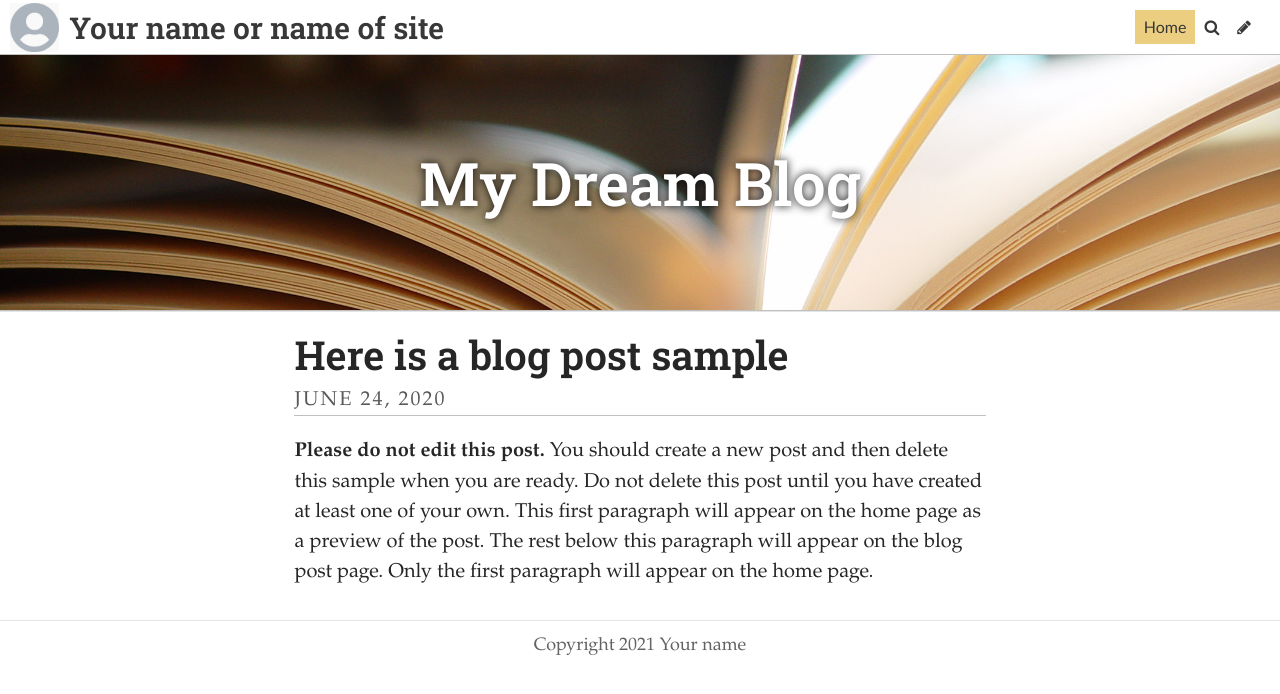
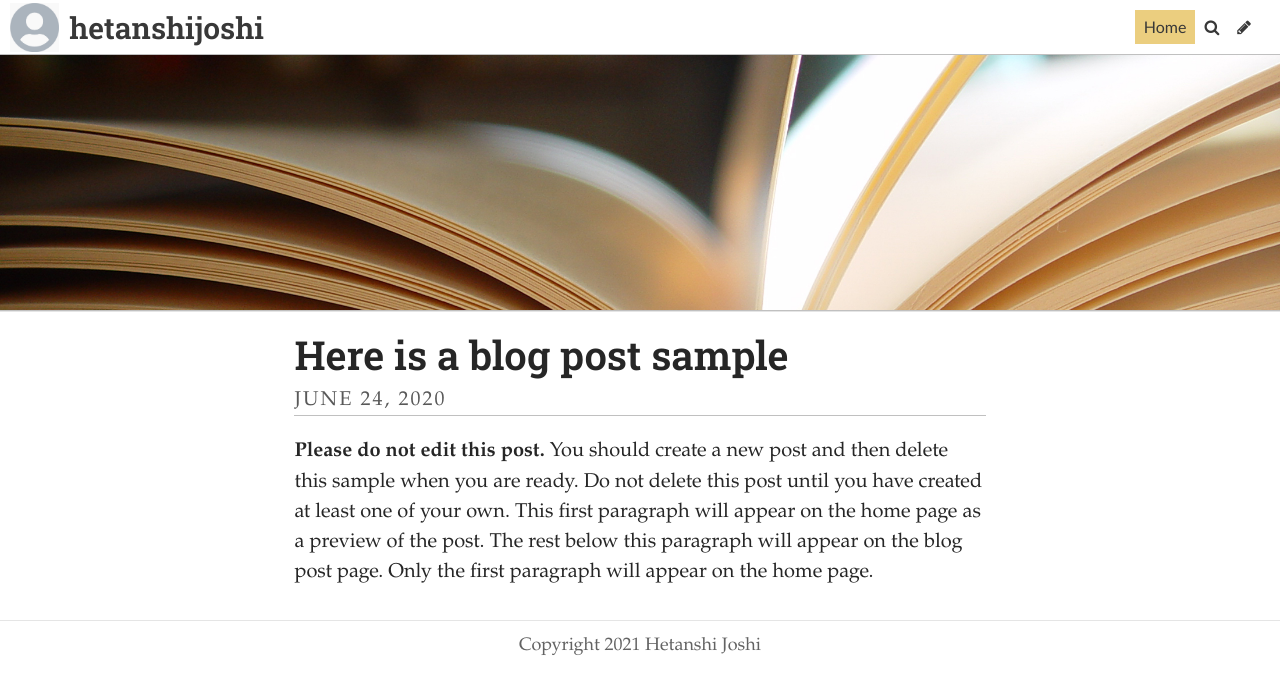
Before and after one commit to hetanshijoshi/designtypo, a Jekyll site: the page built from index.html, in a window 1280 px wide. Shown: the top 694 px of the page. Built offline with Jekyll 4.4.1, drawn with Linux system fonts in a browser that asks for light colours; some web fonts are replaced; the list of posts is cut into pages by our own code.

Commit message:
Update Settings “general”

```diff
--- a/_data/settings.yml
+++ b/_data/settings.yml
@@ -1,13 +1,13 @@
-title: Your name or name of site
-description: A website with a blog
-header_text: My Dream Blog
+title: hetanshijoshi
+description: ""
+footer_text: Copyright 2021 Hetanshi Joshi
+header_feature_image: ../uploads/pages.jpg
+header_text: ""
 header_text_color: "#ffffff"
-footer_text: Copyright 2021 Your name
-header_feature_image: ../uploads/pages.jpg
-bannerheight: "20vmax"
-navbarheight: "55px"
-gridlayout: false
+bannerheight: 20vmax
+navbarheight: 55px
 logo: /uploads/logo.jpg
 favicon: /uploads/favicon.ico
+gridlayout: false
+fixednavbar: false
 upzoom: true
-fixednavbar: false
```
